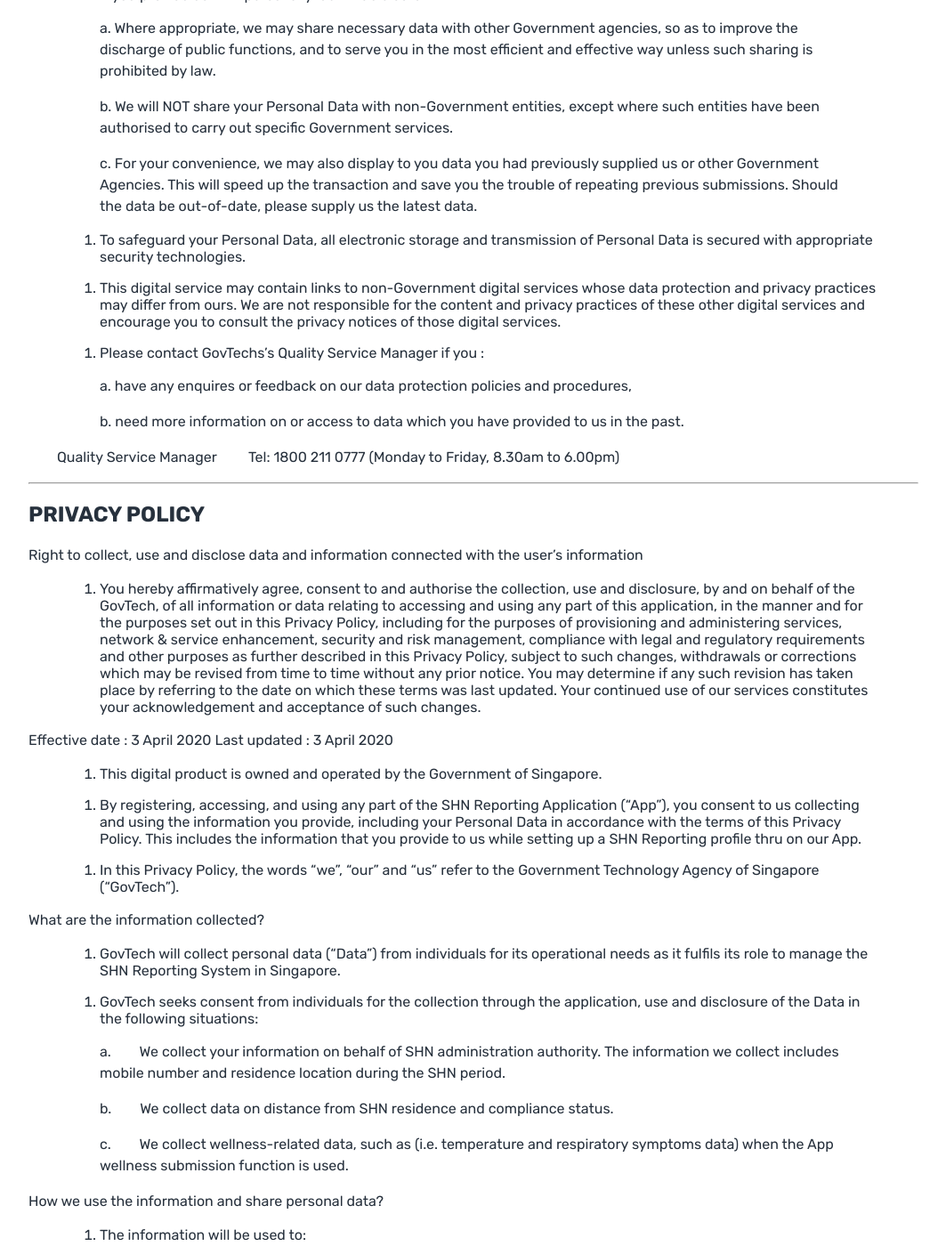
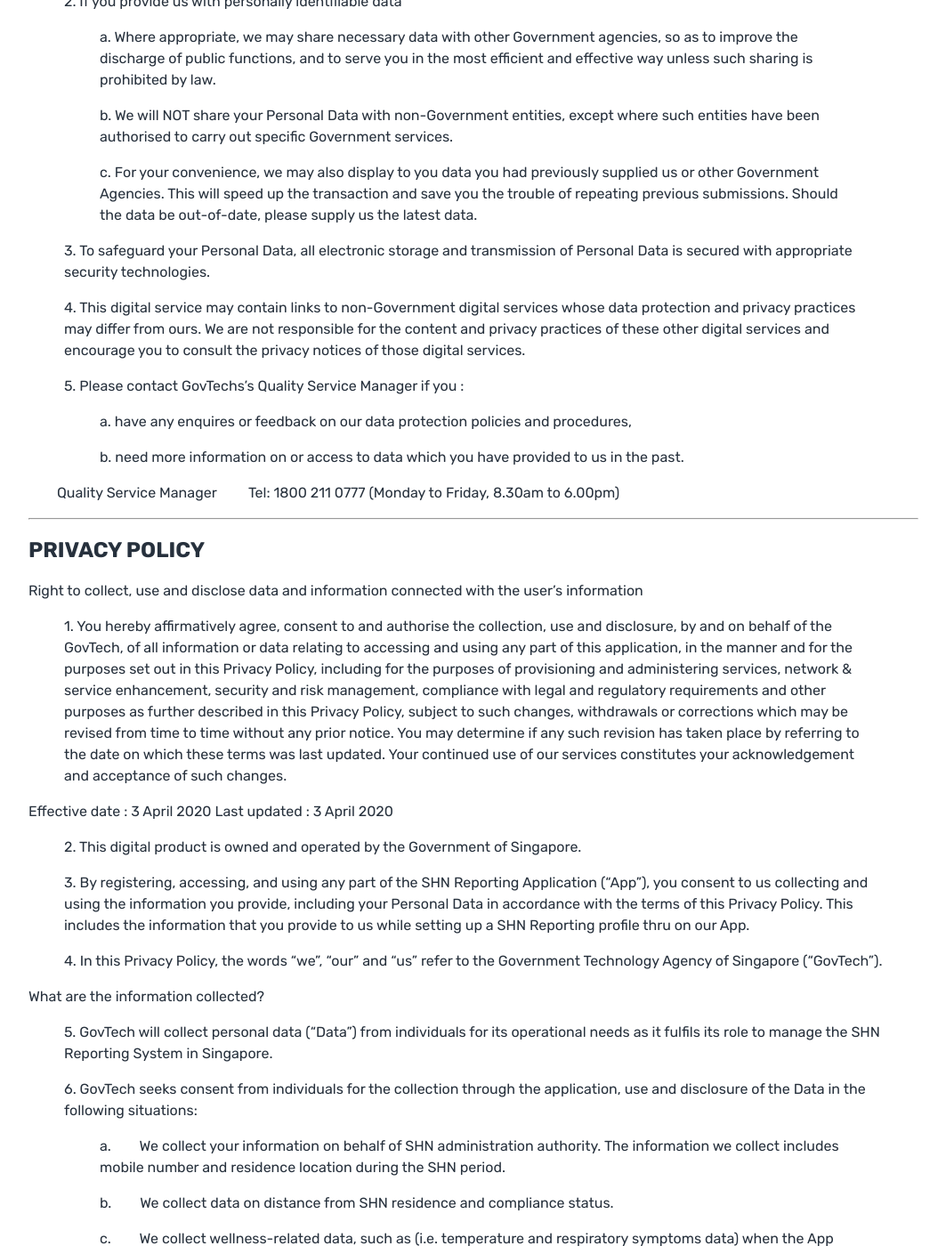
Before and after one commit to opengovsg/sgID-microsite, a Jekyll site: the page built from homer-privacy.md, in a window 1280 px wide and 1400 px high, scrolled down 519 px. Shown: the whole window at 89% size, without its empty margins (108-1171 px from the left). Built offline with Jekyll 4.4.1, drawn with Linux system fonts in a browser that asks for light colours; some of the changed text lies outside the part shown.

Commit message:
Update homer-privacy.md

```diff
--- a/homer-privacy.md
+++ b/homer-privacy.md
@@ -8,25 +8,25 @@
 
 ---
 
-> 1. This is a Government Agency digital service.
+> 1\. This is a Government Agency digital service.
 
-> 2. If you provide us with personally identifiable data
+> 2\. If you provide us with personally identifiable data
 
-> > a. Where appropriate, we may share necessary data with other Government agencies, so as to improve the discharge of public functions, and to serve you in the most efficient and effective way unless such sharing is prohibited by law.
+> > a\. Where appropriate, we may share necessary data with other Government agencies, so as to improve the discharge of public functions, and to serve you in the most efficient and effective way unless such sharing is prohibited by law.
 
-> > b. We will NOT share your Personal Data with non-Government entities, except where such entities have been authorised to carry out specific Government services.
+> > b\. We will NOT share your Personal Data with non-Government entities, except where such entities have been authorised to carry out specific Government services.
 
-> > c. For your convenience, we may also display to you data you had previously supplied us or other Government Agencies. This will speed up the transaction and save you the trouble of repeating previous submissions. Should the data be out-of-date, please supply us the latest data.
+> > c\. For your convenience, we may also display to you data you had previously supplied us or other Government Agencies. This will speed up the transaction and save you the trouble of repeating previous submissions. Should the data be out-of-date, please supply us the latest data.
 
-> 3. To safeguard your Personal Data, all electronic storage and transmission of Personal Data is secured with appropriate security technologies.
+> 3\. To safeguard your Personal Data, all electronic storage and transmission of Personal Data is secured with appropriate security technologies.
 
-> 4. This digital service may contain links to non-Government digital services whose data protection and privacy practices may differ from ours. We are not responsible for the content and privacy practices of these other digital services and encourage you to consult the privacy notices of those digital services.
+> 4\. This digital service may contain links to non-Government digital services whose data protection and privacy practices may differ from ours. We are not responsible for the content and privacy practices of these other digital services and encourage you to consult the privacy notices of those digital services.
 
-> 5. Please contact GovTechs's Quality Service Manager if you :
+> 5\. Please contact GovTechs's Quality Service Manager if you :
 
-> > a. have any enquires or feedback on our data protection policies and procedures,
+> > a\. have any enquires or feedback on our data protection policies and procedures,
 
-> > b.  need more information on or access to data which you have provided to us in the past.
+> > b\.  need more information on or access to data which you have provided to us in the past.
 
   Quality Service Manager
   Tel: 1800 211 0777 (Monday to Friday, 8.30am to 6.00pm)
@@ -37,64 +37,64 @@
 
 Right to collect, use and disclose data and information connected with the user's information
 
-> 1. You hereby affirmatively agree, consent to and authorise the collection, use and disclosure, by and on behalf of the GovTech, of all information or data relating to accessing and using any part of this application, in the manner and for the purposes set out in this Privacy Policy, including for the purposes of provisioning and administering services, network & service enhancement, security and risk management, compliance with legal and regulatory requirements and other purposes as further described in this Privacy Policy, subject to such changes, withdrawals or corrections which may be revised from time to time without any prior notice. You may determine if any such revision has taken place by referring to the date on which these terms was last updated. Your continued use of our services constitutes your acknowledgement and acceptance of such changes.
+> 1\. You hereby affirmatively agree, consent to and authorise the collection, use and disclosure, by and on behalf of the GovTech, of all information or data relating to accessing and using any part of this application, in the manner and for the purposes set out in this Privacy Policy, including for the purposes of provisioning and administering services, network & service enhancement, security and risk management, compliance with legal and regulatory requirements and other purposes as further described in this Privacy Policy, subject to such changes, withdrawals or corrections which may be revised from time to time without any prior notice. You may determine if any such revision has taken place by referring to the date on which these terms was last updated. Your continued use of our services constitutes your acknowledgement and acceptance of such changes.
 
 Effective date : 3 April 2020
 Last updated : 3 April 2020
 
-> 2. This digital product is owned and operated by the Government of Singapore.
+> 2\. This digital product is owned and operated by the Government of Singapore.
 
-> 3. By registering, accessing, and using any part of the SHN Reporting Application ("App"), you consent to us collecting and using the information you provide, including your Personal Data in accordance with the terms of this Privacy Policy. This includes the information that you provide to us while setting up a SHN Reporting profile thru on our App.
+> 3\. By registering, accessing, and using any part of the SHN Reporting Application ("App"), you consent to us collecting and using the information you provide, including your Personal Data in accordance with the terms of this Privacy Policy. This includes the information that you provide to us while setting up a SHN Reporting profile thru on our App.
 
-> 4. In this Privacy Policy, the words "we", "our" and "us" refer to the Government Technology Agency of Singapore ("GovTech").
+> 4\. In this Privacy Policy, the words "we", "our" and "us" refer to the Government Technology Agency of Singapore ("GovTech").
 
 What are the information collected?
 
-> 5. GovTech will collect personal data ("Data") from individuals for its operational needs as it fulfils its role to manage the SHN Reporting System in Singapore.
+> 5\. GovTech will collect personal data ("Data") from individuals for its operational needs as it fulfils its role to manage the SHN Reporting System in Singapore.
 
-> 6. GovTech seeks consent from individuals for the collection through the application, use and disclosure of the Data in the following situations:
+> 6\. GovTech seeks consent from individuals for the collection through the application, use and disclosure of the Data in the following situations:
 
-> > a.  We collect your information on behalf of SHN administration authority. The information we collect includes mobile number and residence location during the SHN period.
+> > a\.  We collect your information on behalf of SHN administration authority. The information we collect includes mobile number and residence location during the SHN period.
 
-> > b.  We collect data on distance from SHN residence and compliance status.
+> > b\.  We collect data on distance from SHN residence and compliance status.
 
-> > c.  We collect wellness-related data, such as (i.e. temperature and respiratory symptoms data) when the App wellness submission function is used.
+> > c\.  We collect wellness-related data, such as (i.e. temperature and respiratory symptoms data) when the App wellness submission function is used.
 
 How we use the information and share personal data?
 
-> 7. The information will be used to:
+> 7\. The information will be used to:
 
-> > a.  Register with the relevant SHN administration authority for your SHN compliance;
+> > a\.  Register with the relevant SHN administration authority for your SHN compliance;
 
-> > b.  Troubleshoot the SHN Reporting system, if required; or
+> > b\.  Troubleshoot the SHN Reporting system, if required; or
 
-> > c.  Improve the performance of the App.
+> > c\.  Improve the performance of the App.
 
-> 8. GovTech may share necessary data with other Government agencies or non-Government organisations authorised by GovTech to carry out specific functions in order to render an efficient and effective service to the individual, unless the sharing of data is prohibited by legislation.
+> 8\. GovTech may share necessary data with other Government agencies or non-Government organisations authorised by GovTech to carry out specific functions in order to render an efficient and effective service to the individual, unless the sharing of data is prohibited by legislation.
 
 Contact GovTech
 
-> 9. Individuals may contact GovTech via GovTech's Quality Service Manager:
+> 9\. Individuals may contact GovTech via GovTech's Quality Service Manager:
 
-> > a.  To request for amendments to his/ her Data on the basis that the Data collected or maintained by the GovTech is inaccurate or incomplete; or
+> > a\.  To request for amendments to his/ her Data on the basis that the Data collected or maintained by the GovTech is inaccurate or incomplete; or
 
-> > b.  To provide feedback in relation to GovTech's Privacy Policy.
+> > b\.  To provide feedback in relation to GovTech's Privacy Policy.
 
   Quality Service Manager
   Tel: 1800 211 0777 (Monday to Friday, 8.30am to 6.00pm)
 
 Links to other websites
 
-> 10. Our App may contain links to other websites or services whose data collection and use policies and privacy practices may differ from ours. We are not responsible for and will have no liability in connection with the content or privacy practices of such other websites.
+> 10\. Our App may contain links to other websites or services whose data collection and use policies and privacy practices may differ from ours. We are not responsible for and will have no liability in connection with the content or privacy practices of such other websites.
 
-> 11. GovTech reserves the right to amend its data protection policy and the information published about the said policy from time to time. While GovTech takes reasonable care to ensure that information published about its said policy is up-to-date, GovTech does not guarantee the accuracy or completeness of such information.
+> 11\. GovTech reserves the right to amend its data protection policy and the information published about the said policy from time to time. While GovTech takes reasonable care to ensure that information published about its said policy is up-to-date, GovTech does not guarantee the accuracy or completeness of such information.
 
 SCHEDULE A
 
 Third Party Terms and where they can be accessed: -
 
-> 1. Google's Distribution Terms - [https://play.google.com/about/developer-distribution-agreement.html](https://play.google.com/about/developer-distribution-agreement.html)
+> 1\. Google's Distribution Terms - [https://play.google.com/about/developer-distribution-agreement.html](https://play.google.com/about/developer-distribution-agreement.html)
 
-> 2. Google's Privacy Policy - [https://policies.google.com/privacy](https://policies.google.com/privacy)
+> 2\. Google's Privacy Policy - [https://policies.google.com/privacy](https://policies.google.com/privacy)
 
-> 3. Apple's Distribution Terms - [https://developer.apple.com/programs/terms/apple_developer_agreement.pdf](https://developer.apple.com/programs/terms/apple_developer_agreement.pdf)
+> 3\. Apple's Distribution Terms - [https://developer.apple.com/programs/terms/apple_developer_agreement.pdf](https://developer.apple.com/programs/terms/apple_developer_agreement.pdf)
```
